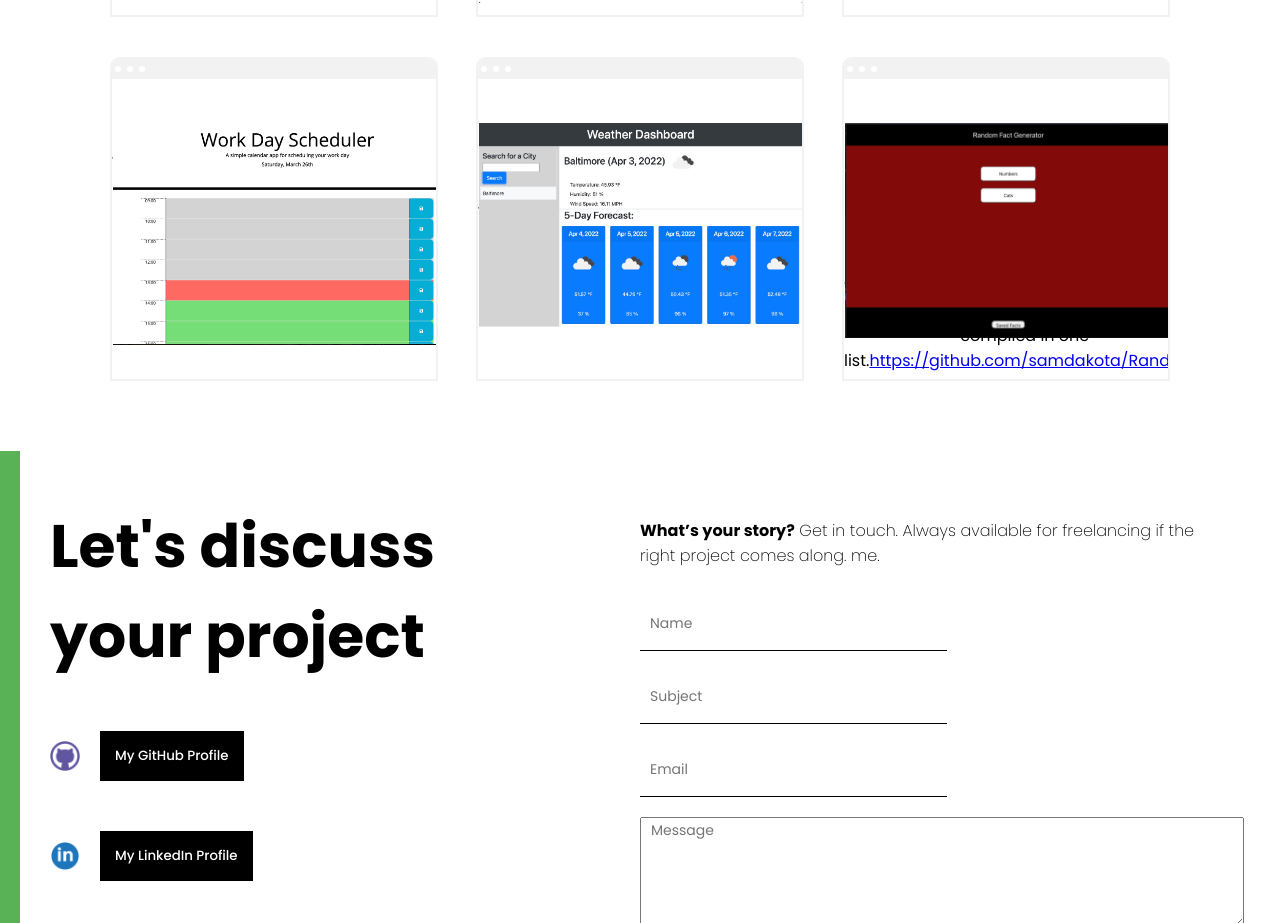
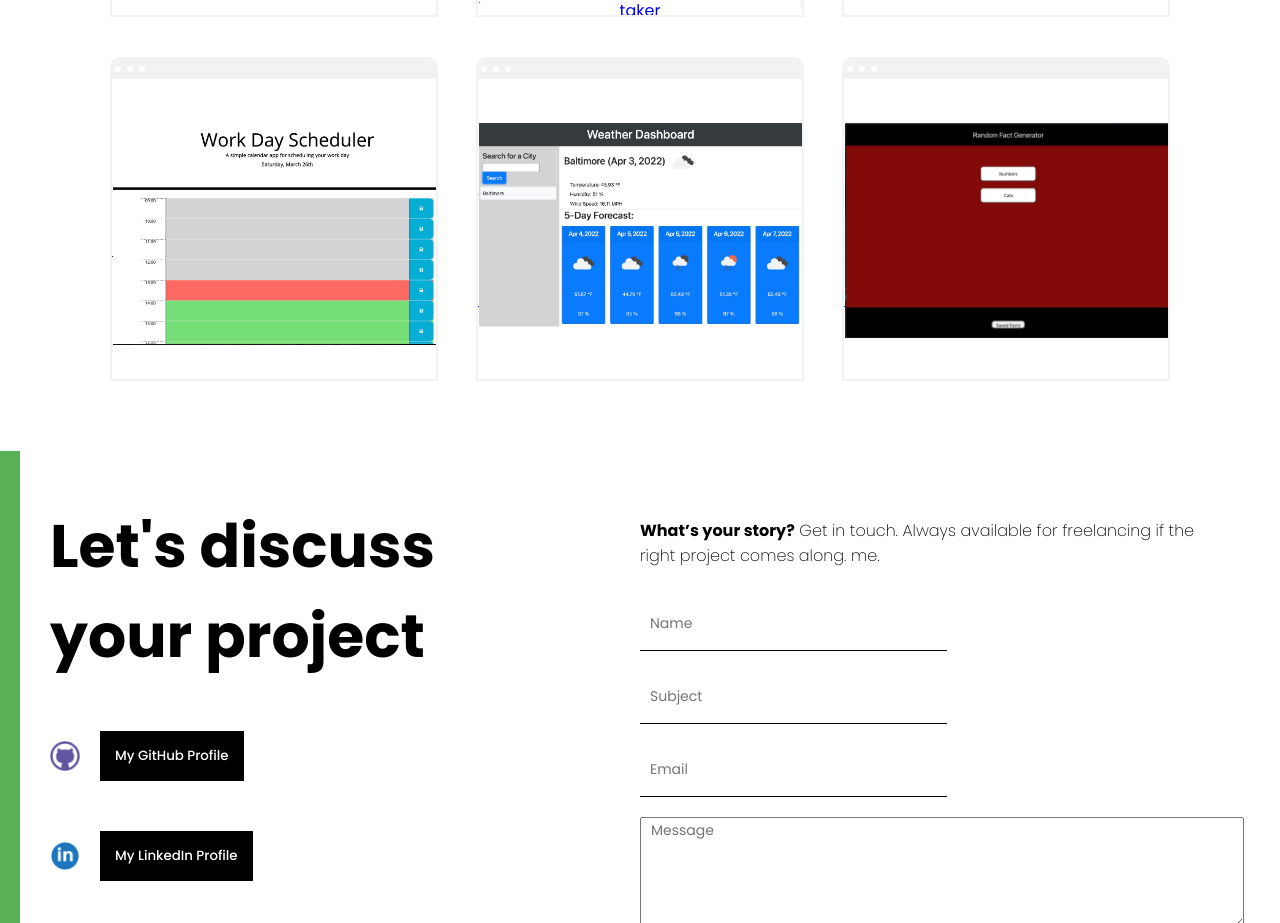
Before and after one commit to Rbenney15/Benney-Portfolio-React, a React (Create React App) app: page / in a window 1280 px wide. Shown: the part 2117-3040 px from the top of the page. Built offline with nearby package versions, Linux system fonts and the light colour scheme.

Commit message:
adjusted css for project cards

```diff
--- a/src/components/product/Product.jsx
+++ b/src/components/product/Product.jsx
@@ -13,6 +13,7 @@ const Product = ({img,link, description, github,}) => {
       </a>
       <p className="p-text">
       {description}
+      <br/>
       <a href={github}>{github}</a>
       </p>
     </div>
--- a/src/components/product/product.css
+++ b/src/components/product/product.css
@@ -28,7 +28,7 @@
 
   .p-img {
     width: 100%;
-    transition: all 10s ease;
+    transition: all 5s ease;
     z-index: 3;
     position: absolute;
     top: 20%;
@@ -36,7 +36,7 @@
   }
   .p-text{
     position: absolute;
-    top: 20%;
+    top: 40%;
     z-index: 0;
   }
   .p:hover .p-img {
--- a/src/data.js
+++ b/src/data.js
@@ -45,7 +45,7 @@ export const products = [
       id: 6,
       img: factgenerator,
       link: "https://samdakota.github.io/Random-Fact-Generator/",
-      description: "This application is a Random Fact Generator that allows users to select a fact category presented to them on page load. Once the user selects a fact category, they are presented with a random fact from that category. The user has the ability to save the facts they find most interesting. The user also has the ability to see all of their saved facts compiled in one list.",
+      description: "This application is a Random Fact Generator that allows users to select a fact category to be entertained with random facts from that category.",
       github: "https://github.com/samdakota/Random-Fact-Generator",
     },
   ];
```
